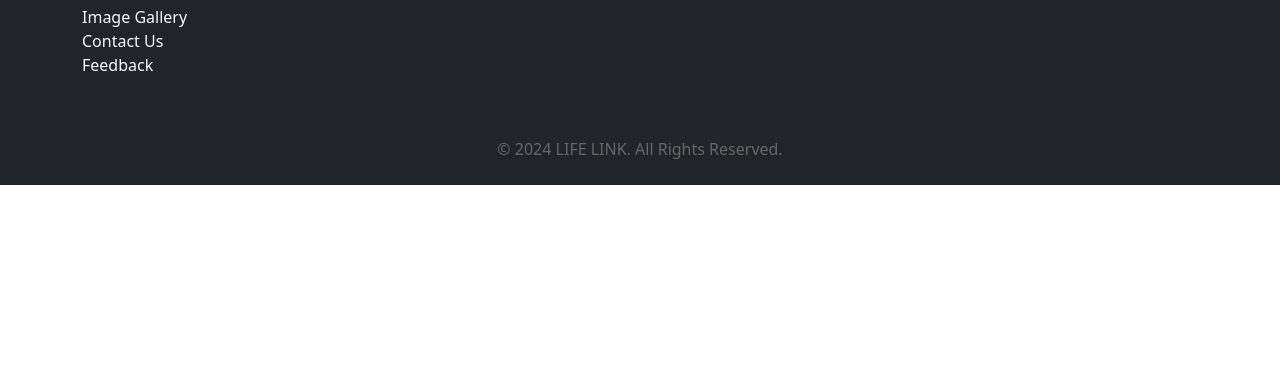
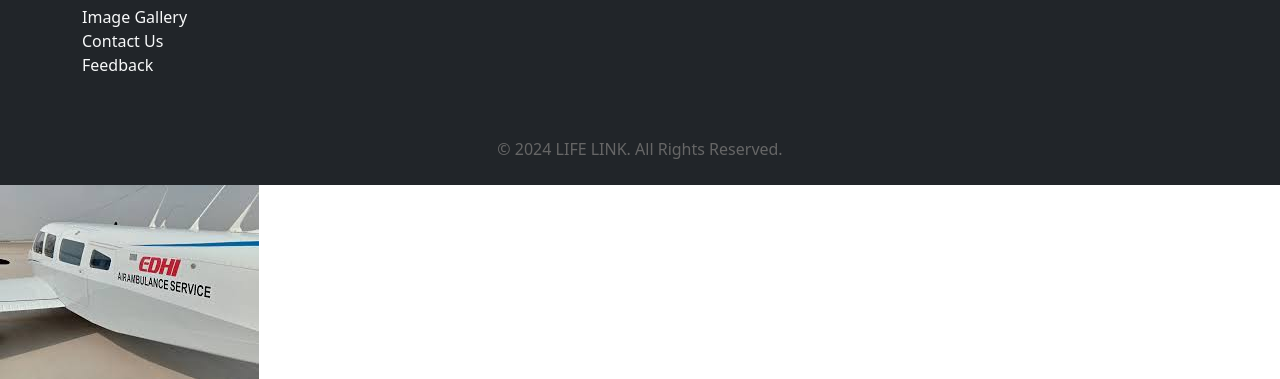
Before and after one commit to Yashaib-Hashmi/mySite, a plain HTML site: page index.html in a window 1280 px wide. Shown: the part 3031-3410 px from the top of the page. Before the commit the page ends 3216 px from the top, so only its background shows below. Drawn offline with nearby package versions, Linux system fonts and the light colour scheme; files whose address does not match are found by name.

Commit message:
Update index.html

```diff
--- a/index.html
+++ b/index.html
@@ -199,6 +199,8 @@
         </div>
     </footer>
 
+    <img src="img/1.jpg">
+
     <!-- Footer -->
     <!-- Option 1: Bootstrap Bundle with Popper -->
 
```
